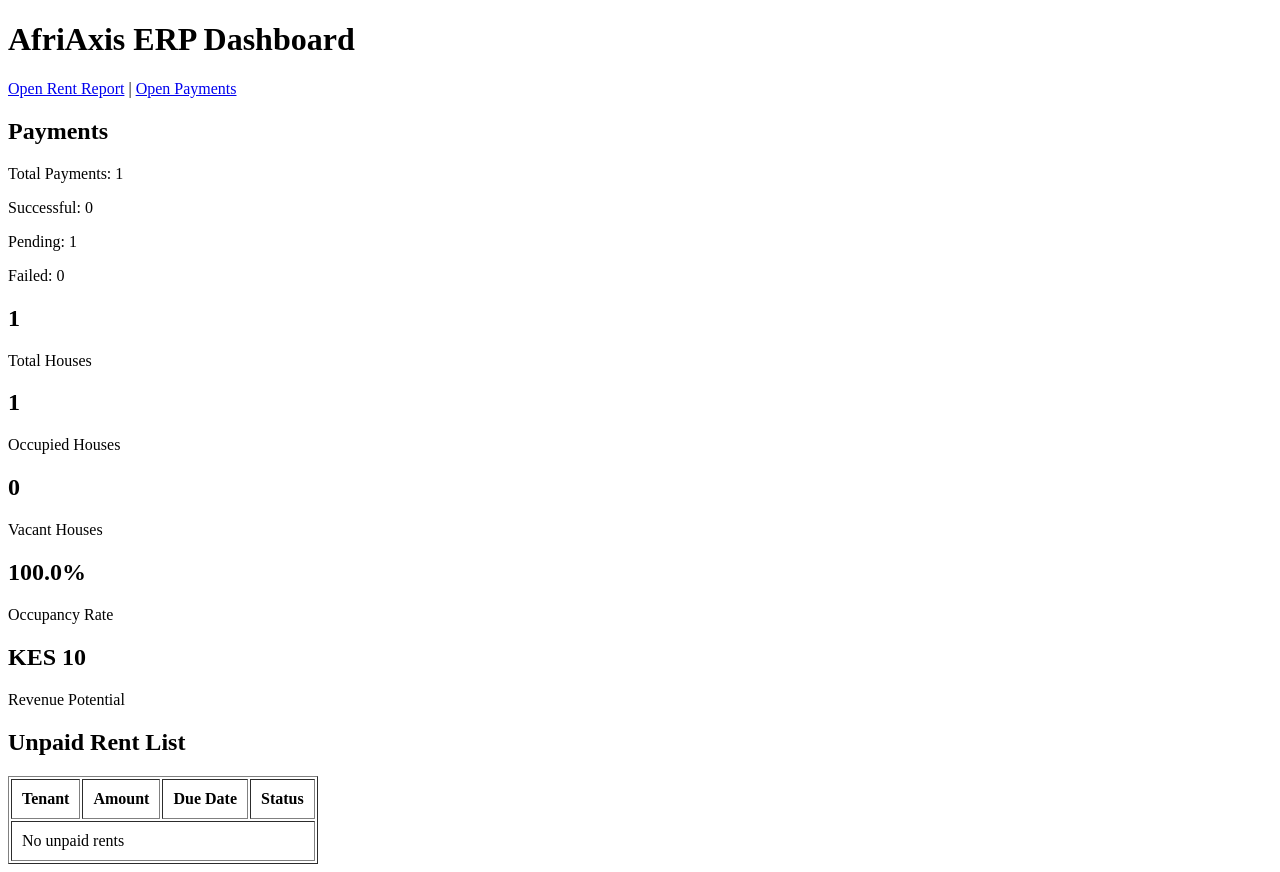
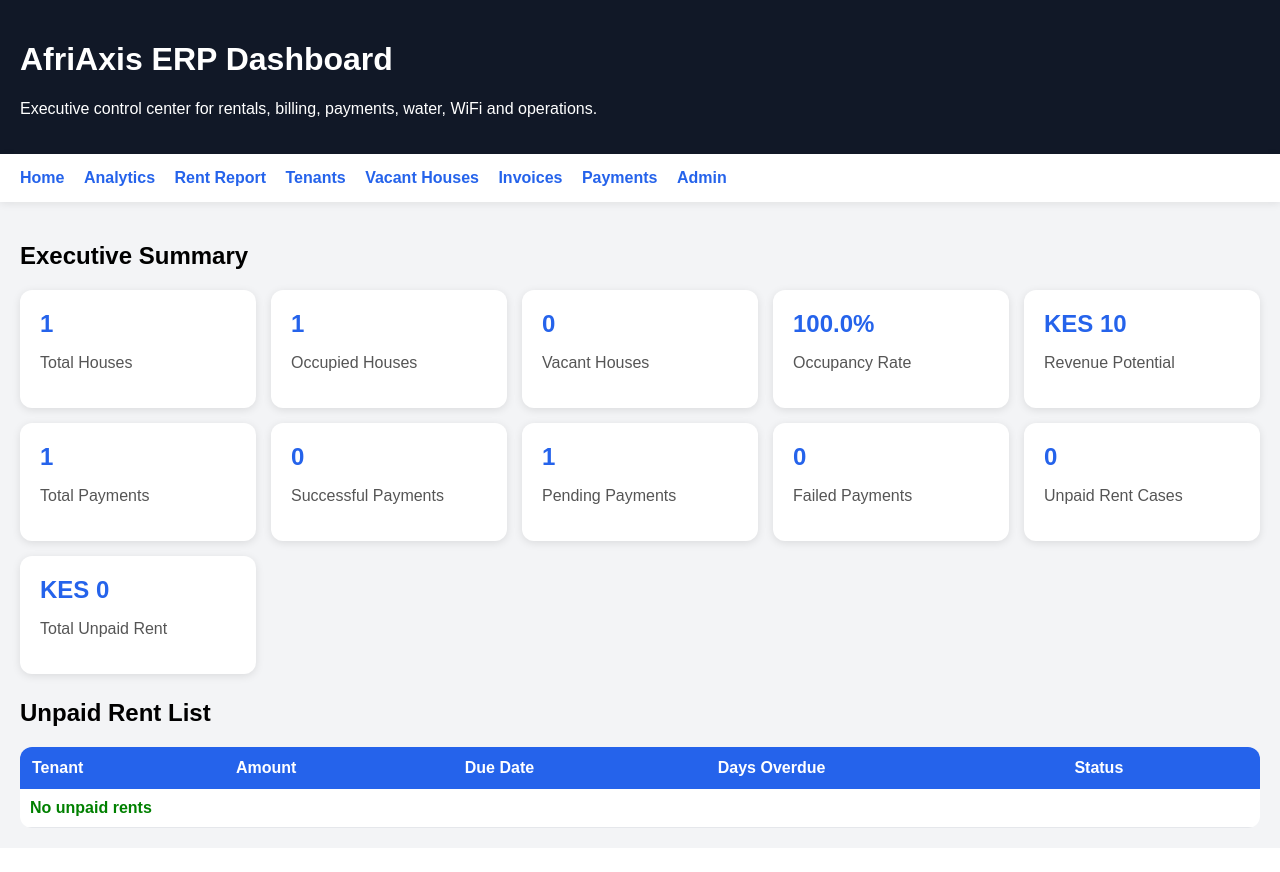
Before and after one commit to pascalnjosh/AfriAxis-Group, a Django app: page /dashboard/ in a window 1280 px wide. After the commit the page ends 828 px from the top, so only its background shows below. Run offline with Django 5.2, Linux system fonts and the light colour scheme; a user stored in the database is signed in; tables that the repository leaves empty hold one stand-in row (values such as "Sample post").

Commit message:
Upgrade ERP dashboard UI

```diff
--- a/templates/dashboard/md.html
+++ b/templates/dashboard/md.html
@@ -2,38 +2,212 @@
 <html>
 <head>
 <title>AfriAxis ERP Dashboard</title>
+<meta name="viewport" content="width=device-width, initial-scale=1.0">
+
+<style>
+body{
+    font-family:Arial;
+    background:#f3f4f6;
+    margin:0;
+}
+
+.header{
+    background:#111827;
+    color:white;
+    padding:20px;
+}
+
+.nav{
+    background:white;
+    padding:15px 20px;
+    box-shadow:0 2px 8px rgba(0,0,0,0.08);
+}
+
+.nav a{
+    margin-right:15px;
+    text-decoration:none;
+    color:#2563eb;
+    font-weight:bold;
+}
+
+.container{
+    padding:20px;
+}
+
+.cards{
+    display:grid;
+    grid-template-columns:repeat(auto-fit,minmax(220px,1fr));
+    gap:15px;
+    margin-bottom:25px;
+}
+
+.card{
+    background:white;
+    padding:20px;
+    border-radius:12px;
+    box-shadow:0 2px 8px rgba(0,0,0,0.1);
+}
+
+.card h2{
+    margin:0;
+    color:#2563eb;
+}
+
+.card p{
+    color:#555;
+}
+
+table{
+    width:100%;
+    border-collapse:collapse;
+    background:white;
+    border-radius:12px;
+    overflow:hidden;
+}
+
+th{
+    background:#2563eb;
+    color:white;
+    padding:12px;
+    text-align:left;
+}
+
+td{
+    padding:10px;
+    border-bottom:1px solid #e5e7eb;
+}
+
+.danger{
+    color:red;
+    font-weight:bold;
+}
+
+.success{
+    color:green;
+    font-weight:bold;
+}
+
+@media(max-width:600px){
+    .nav a{
+        display:block;
+        margin-bottom:10px;
+    }
+
+    table{
+        font-size:13px;
+    }
+}
+</style>
 </head>
+
 <body>
-    <h1>AfriAxis ERP Dashboard</h1><p><a href="/dashboard/rent-report/">Open Rent Report</a> | <a href="/payments/">Open Payments</a></p>
 
-    <h2>Payments</h2>
-    <p>Total Payments: {{ total_payments }}</p>
-    <p>Successful: {{ successful }}</p>
-    <p>Pending: {{ pending }}</p>
-    <p>Failed: {{ failed }}</p>
+<div class="header">
+<h1>AfriAxis ERP Dashboard</h1>
+<p>Executive control center for rentals, billing, payments, water, WiFi and operations.</p>
+</div>
 
-    <div class="card"><h2>{{ total_houses }}</h2><p>Total Houses</p></div><div class="card"><h2>{{ occupied_houses }}</h2><p>Occupied Houses</p></div><div class="card"><h2>{{ vacant_houses }}</h2><p>Vacant Houses</p></div><div class="card"><h2>{{ occupancy_rate }}%</h2><p>Occupancy Rate</p></div><div class="card"><h2>KES {{ revenue_potential }}</h2><p>Revenue Potential</p></div><h2>Unpaid Rent List</h2>
+<div class="nav">
+<a href="/">Home</a>
+<a href="/dashboard/charts/">Analytics</a>
+<a href="/dashboard/rent-report/">Rent Report</a>
+<a href="/dashboard/tenants/">Tenants</a>
+<a href="/dashboard/vacant-houses/">Vacant Houses</a>
+<a href="/billing/invoices/">Invoices</a>
+<a href="/payments/">Payments</a>
+<a href="/admin/">Admin</a>
+</div>
 
-    <table border="1" cellpadding="10">
+<div class="container">
+
+<h2>Executive Summary</h2>
+
+<div class="cards">
+
+<div class="card">
+<h2>{{ total_houses }}</h2>
+<p>Total Houses</p>
+</div>
+
+<div class="card">
+<h2>{{ occupied_houses }}</h2>
+<p>Occupied Houses</p>
+</div>
+
+<div class="card">
+<h2>{{ vacant_houses }}</h2>
+<p>Vacant Houses</p>
+</div>
+
+<div class="card">
+<h2>{{ occupancy_rate }}%</h2>
+<p>Occupancy Rate</p>
+</div>
+
+<div class="card">
+<h2>KES {{ revenue_potential }}</h2>
+<p>Revenue Potential</p>
+</div>
+
+<div class="card">
+<h2>{{ total_payments }}</h2>
+<p>Total Payments</p>
+</div>
+
+<div class="card">
+<h2 class="success">{{ successful }}</h2>
+<p>Successful Payments</p>
+</div>
+
+<div class="card">
+<h2>{{ pending }}</h2>
+<p>Pending Payments</p>
+</div>
+
+<div class="card">
+<h2 class="danger">{{ failed }}</h2>
+<p>Failed Payments</p>
+</div>
+
+<div class="card">
+<h2 class="danger">{{ rent_arrears }}</h2>
+<p>Unpaid Rent Cases</p>
+</div>
+
+<div class="card">
+<h2 class="danger">KES {{ total_unpaid }}</h2>
+<p>Total Unpaid Rent</p>
+</div>
+
+</div>
+
+<h2>Unpaid Rent List</h2>
+
+<table>
 <tr>
 <th>Tenant</th>
 <th>Amount</th>
 <th>Due Date</th>
+<th>Days Overdue</th>
 <th>Status</th>
 </tr>
 
 {% for rent in unpaid_rents %}
 <tr>
-            <td>{{ rent.tenant_name }}</td>
+<td>{{ rent.tenant.name }}</td>
 <td>KES {{ rent.amount }}</td>
 <td>{{ rent.due_date }}</td>
-            <td>UNPAID</td>
+<td>{{ rent.days_overdue }}</td>
+<td class="danger">UNPAID</td>
 </tr>
 {% empty %}
 <tr>
-            <td colspan="4">No unpaid rents</td>
+<td colspan="5" class="success">No unpaid rents</td>
 </tr>
 {% endfor %}
 </table>
+
+</div>
+
 </body>
 </html>
```
Lines whose indentation alone changed are shown as unchanged.
